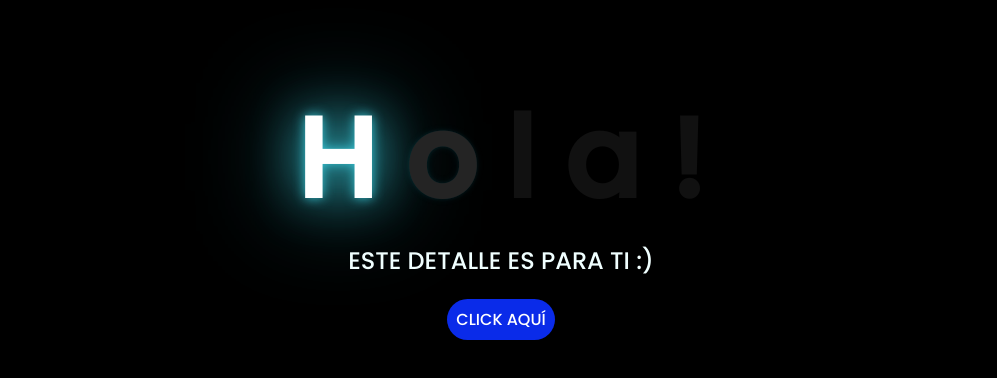
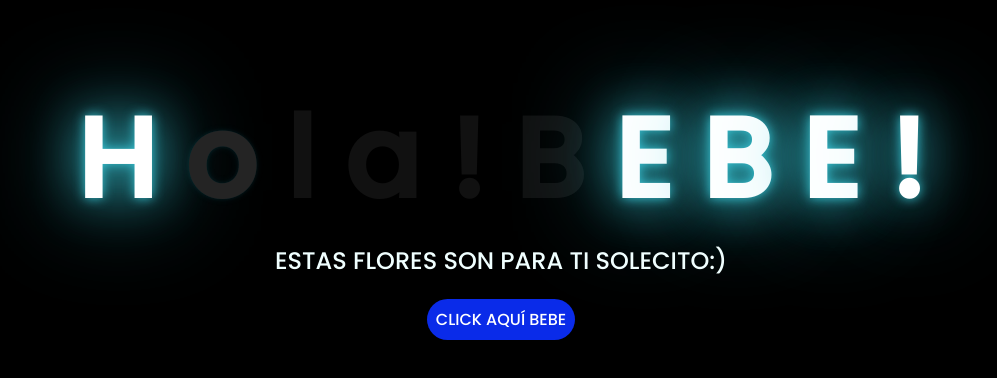
Before and after one commit to floresparamibebe/floresparamibebe.github.io, a plain HTML site: page index.html in a window 1280 px wide. Shown: the part 128-506 px from the top of the page, without its empty margins (147-1144 px from the left). Drawn offline with Linux system fonts and the light colour scheme.

Commit message:
Update index.html

```diff
--- a/index.html
+++ b/index.html
@@ -17,13 +17,18 @@
         <span>l</span>
         <span>a</span>
         <span>!</span>
+        <span>B</span>
+        <span>E</span>
+        <span>B</span>
+        <span>E</span>
+        <span>!</span>
     </div>
     <div class="description">
-        <span>ESTE DETALLE ES PARA TI :)</span>
+        <span>ESTAS FLORES SON PARA TI SOLECITO:)</span>
     </div>
     <div class="button">
         <button class="botones">
-            <a href="flower.html" style="color: #fff;">CLICK AQUÍ</a>
+            <a href="flower.html" style="color: #fff;">CLICK AQUÍ BEBE</a>
         </button>
     </div>
 
```
